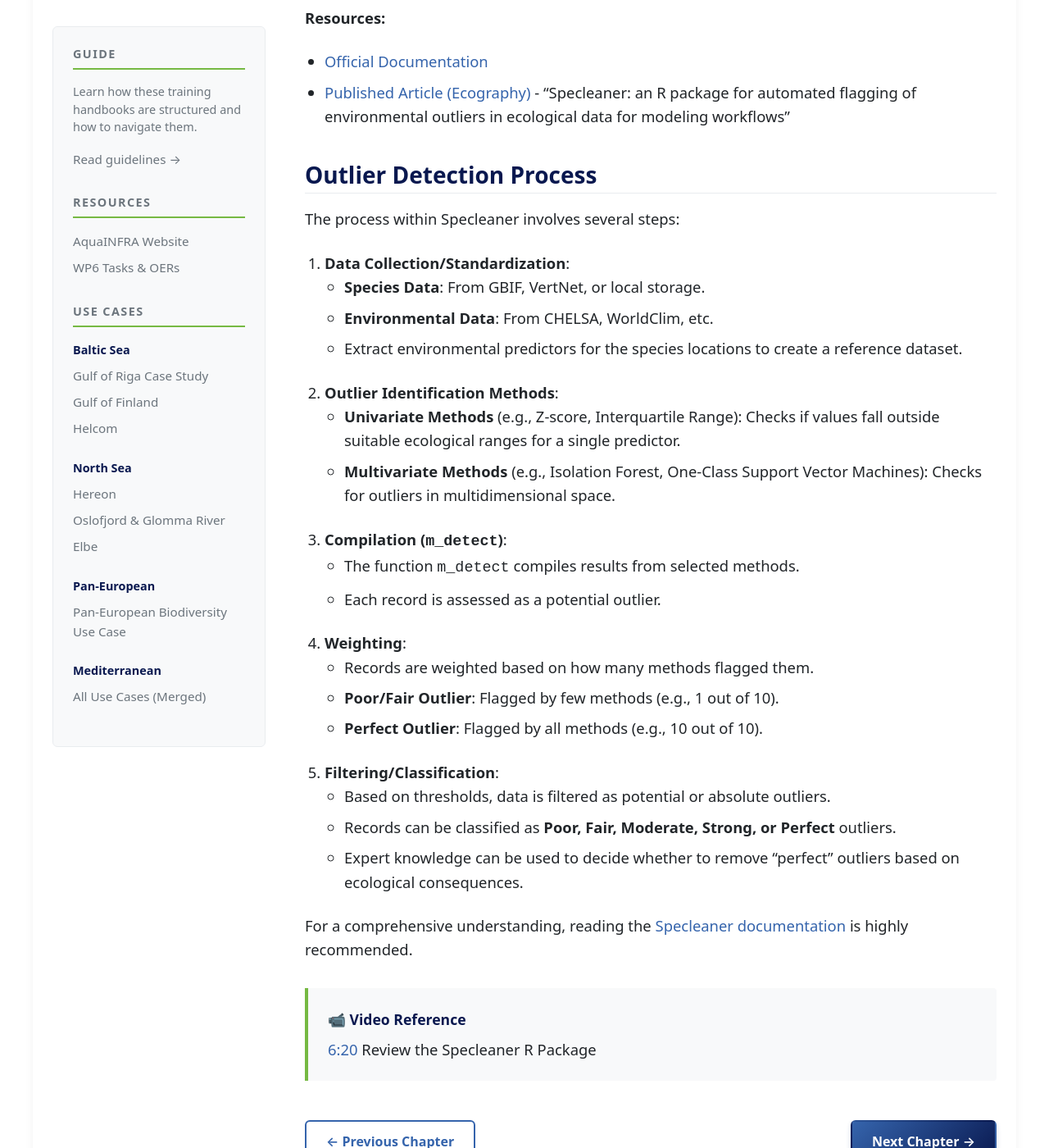
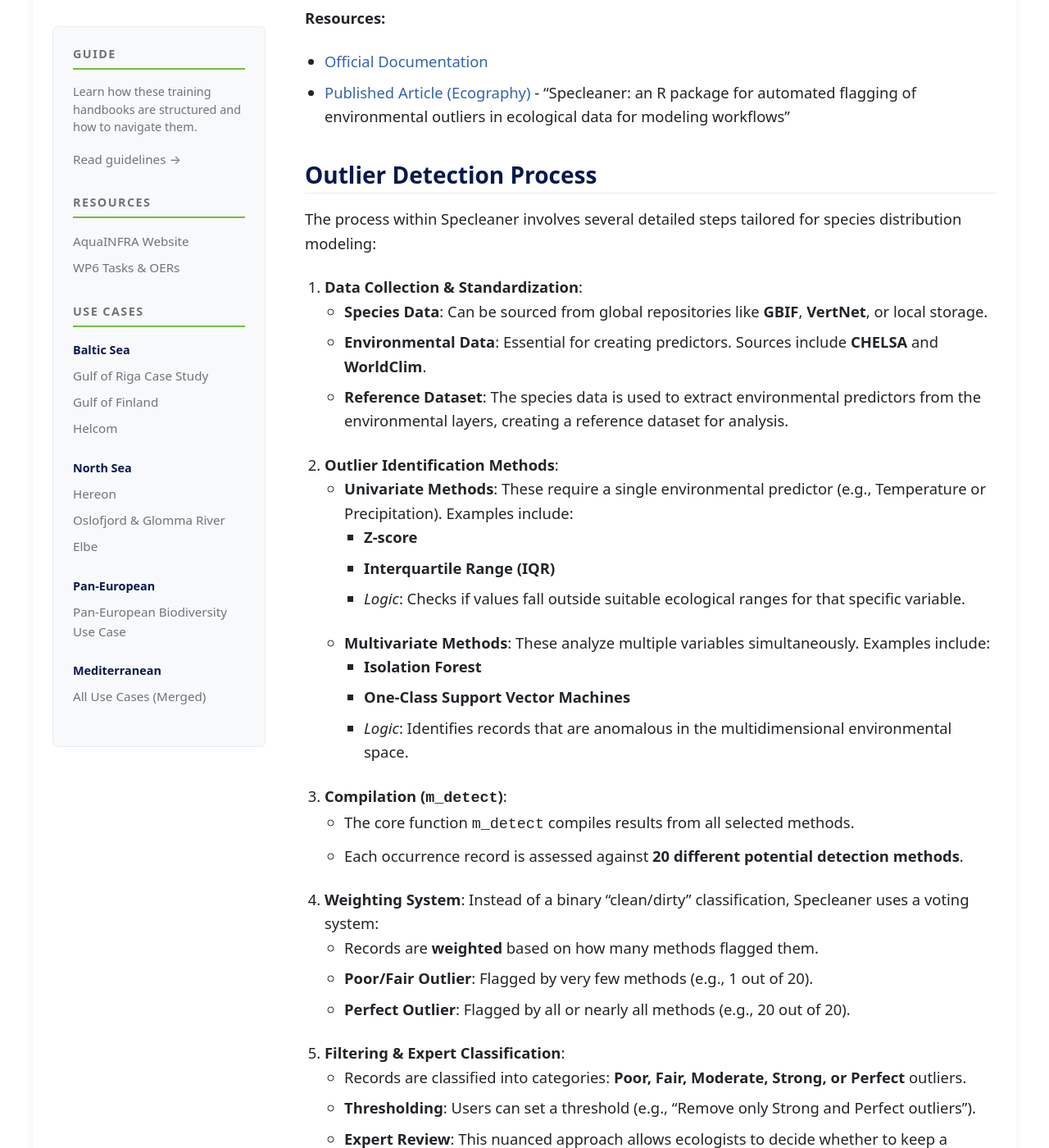
Before and after one commit to Mehrad1994/AquaINFRA_Training_Handbooks, a Jekyll site: the page built from docs/trainings/pan-european-use-case/03_specleaner.md, in a window 1280 px wide and 1400 px high, scrolled down 543 px. Shown: the whole window at 82% size. Built offline with Jekyll 4.4.1, drawn with Linux system fonts in a browser that asks for light colours; some of the changed text lies outside the part shown.

Commit message:
style and content updated

```diff
--- a/docs/assets/css/style.css
+++ b/docs/assets/css/style.css
@@ -948,8 +948,8 @@ img {
 
 .training-grid {
     display: grid;
-    /* responsive grid with min-width constraint */
-    grid-template-columns: repeat(auto-fill, minmax(220px, 1fr));
+    /* Enforce 3 columns always as requested */
+    grid-template-columns: repeat(3, 1fr);
     gap: 1.5rem;
     margin-top: 1.5rem;
 }
@@ -1018,13 +1018,21 @@ img {
 /* Responsive Grid */
 @media (max-width: 1024px) {
     .training-grid {
-        grid-template-columns: repeat(2, 1fr);
+        /* Keep 3 columns even on tablet if feasible, or drop to 2 if too tight */
+        /* User said "widest to narrowest... always 3. only for mobile size make it two" */
+        /* But 3 columns on tablet (768px) might be squished. */
+        /* I will stick to 3 until mobile breakpoint as per "always 3" instruction, unless really broken. */
+        /* Actually, 1024px is tablet landscape. */
+        /* Let's trust the "widest to narrowest" instruction implies maintaining 3 as long as possible. */
+        /* Removing the 2-col override here to fallback to base 3-col. */
+        /* Or explicitely setting it if needed. */
+        grid-template-columns: repeat(3, 1fr);
     }
 }
 
 @media (max-width: 640px) {
     .training-grid {
-        grid-template-columns: 1fr;
+        grid-template-columns: repeat(2, 1fr);
     }
 
     .training-card {
--- a/docs/trainings/pan-european-use-case/03_specleaner.md
+++ b/docs/trainings/pan-european-use-case/03_specleaner.md
@@ -17,30 +17,37 @@ This package is designed for **outlier detection and removal** in species occurr
 
 ## Outlier Detection Process
 
-The process within Specleaner involves several steps:
+The process within Specleaner involves several detailed steps tailored for species distribution modeling:
 
-1.  **Data Collection/Standardization**:
-    *   **Species Data**: From GBIF, VertNet, or local storage.
-    *   **Environmental Data**: From CHELSA, WorldClim, etc.
-    *   Extract environmental predictors for the species locations to create a reference dataset.
+1.  **Data Collection & Standardization**:
+    *   **Species Data**: Can be sourced from global repositories like **GBIF**, **VertNet**, or local storage.
+    *   **Environmental Data**: Essential for creating predictors. Sources include **CHELSA** and **WorldClim**.
+    *   **Reference Dataset**: The species data is used to extract environmental predictors from the environmental layers, creating a reference dataset for analysis.
 
 2.  **Outlier Identification Methods**:
-    *   **Univariate Methods** (e.g., Z-score, Interquartile Range): Checks if values fall outside suitable ecological ranges for a single predictor.
-    *   **Multivariate Methods** (e.g., Isolation Forest, One-Class Support Vector Machines): Checks for outliers in multidimensional space.
+    *   **Univariate Methods**: These require a single environmental predictor (e.g., Temperature or Precipitation). Examples include:
+        *   **Z-score**
+        *   **Interquartile Range (IQR)**
+        *   *Logic*: Checks if values fall outside suitable ecological ranges for that specific variable.
+    *   **Multivariate Methods**: These analyze multiple variables simultaneously. Examples include:
+        *   **Isolation Forest**
+        *   **One-Class Support Vector Machines**
+        *   *Logic*: Identifies records that are anomalous in the multidimensional environmental space.
 
 3.  **Compilation (`m_detect`)**:
-    *   The function `m_detect` compiles results from selected methods.
-    *   Each record is assessed as a potential outlier.
+    *   The core function `m_detect` compiles results from all selected methods.
+    *   Each occurrence record is assessed against **20 different potential detection methods**.
 
-4.  **Weighting**:
-    *   Records are weighted based on how many methods flagged them.
-    *   **Poor/Fair Outlier**: Flagged by few methods (e.g., 1 out of 10).
-    *   **Perfect Outlier**: Flagged by all methods (e.g., 10 out of 10).
+4.  **Weighting System**:
+    Instead of a binary "clean/dirty" classification, Specleaner uses a voting system:
+    *   Records are **weighted** based on how many methods flagged them.
+    *   **Poor/Fair Outlier**: Flagged by very few methods (e.g., 1 out of 20).
+    *   **Perfect Outlier**: Flagged by all or nearly all methods (e.g., 20 out of 20).
 
-5.  **Filtering/Classification**:
-    *   Based on thresholds, data is filtered as potential or absolute outliers.
-    *   Records can be classified as **Poor, Fair, Moderate, Strong, or Perfect** outliers.
-    *   Expert knowledge can be used to decide whether to remove "perfect" outliers based on ecological consequences.
+5.  **Filtering & Expert Classification**:
+    *   Records are classified into categories: **Poor, Fair, Moderate, Strong, or Perfect** outliers.
+    *   **Thresholding**: Users can set a threshold (e.g., "Remove only Strong and Perfect outliers").
+    *   **Expert Review**: This nuanced approach allows ecologists to decide whether to keep a "perfect" outlier that might represent a real but rare ecological event, or remove it as an error.
 
 For a comprehensive understanding, reading the [Specleaner documentation](https://anthonybasooma.github.io/specleaner) is highly recommended.
 
```
Also changed, not shown: docs/trainings/pan-european-use-case/05_running_workflow.md (+1 -1 lines), docs/trainings/pan-european-use-case/06_workflow_data_prep.md (added, +38 -0 lines), docs/trainings/pan-european-use-case/06_workflow_structure.md (deleted, +0 -50 lines), docs/trainings/pan-european-use-case/07_workflow_processing.md (added, +49 -0 lines), docs/trainings/pan-european-use-case/08_results_conclusion.md (renamed from docs/trainings/pan-european-use-case/07_results_conclusion.md, +5 -5 lines), docs/trainings/pan-european-use-case/index.md (+7 -3 lines).
